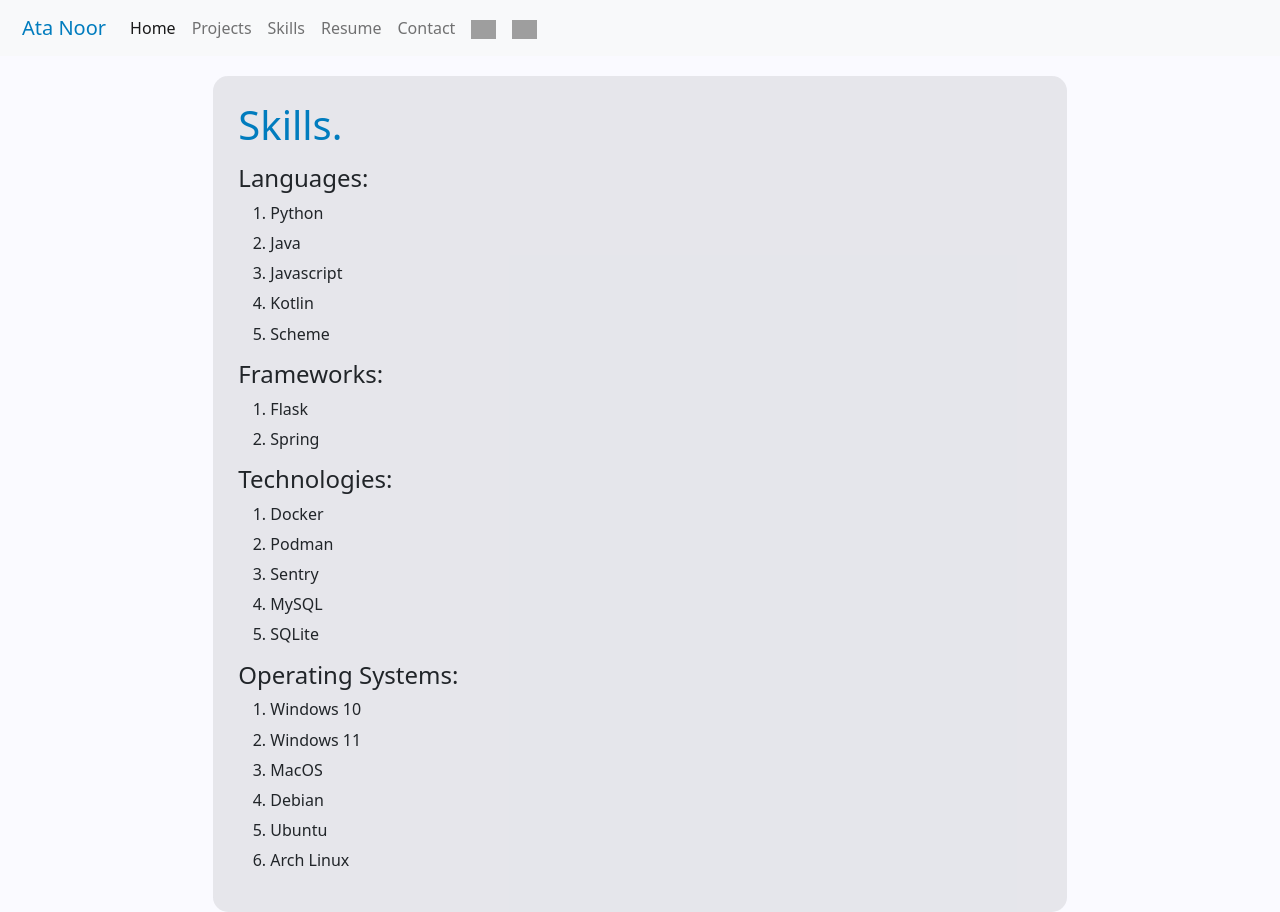
After one commit to atauln/pubsite, a Flask app: page /skills in a window 1280 px wide. The commit adds this page. Run offline with Flask 2, Linux system fonts and the light colour scheme; grey boxes are pictures that could not be loaded.

Commit message:
Fixed resume centering, added skills

```diff
--- a/app.py
+++ b/app.py
@@ -14,9 +14,9 @@
 def contact():
     return render_template('contact.html')
 
-@app.route('/technologies')
+@app.route('/skills')
 def technologies():
-    return render_template('technologies.html')
+    return render_template('skills.html')
 
 @app.route('/resume')
 def resume():
--- a/templates/base.html
+++ b/templates/base.html
@@ -19,7 +19,7 @@
                   <a class="nav-link" href="/projects">Projects</a>
                 </li>
                 <li class="nav-item">
-                  <a class="nav-link" href="/technologies">Technologies</a>
+                  <a class="nav-link" href="/skills">Skills</a>
                 </li>
                 <li class="nav-item">
                   <a class="nav-link" href="/resume">Resume</a>
@@ -49,9 +49,6 @@
         }
         .main-div {
             margin-top: 20px;
-            margin-left:0px;
-            margin-right:0px;
-            align-self: center;
             background-color: rgba(48, 52, 63, 0.1);
             box-sizing: border-box;
             padding: 25px;
--- a/templates/resume.html
+++ b/templates/resume.html
@@ -3,6 +3,7 @@
 {% block title %}Resume{% endblock %}
 
 {% block content %}
+<h1 class="heading" style="margin-bottom:15px">Resume.</h1>
 <iframe title="Ata's Resume" src="{{url_for('static', filename='cv/resume.pdf')}}"
-style="width:70rem; height: 45rem; margin-right:0px; margin-left:0px"></iframe>
+style="width:-moz-available; height: 45rem; margin-right:0px; margin-left:0px"></iframe>
 {% endblock %}
--- /dev/null
+++ b/templates/skills.html
@@ -0,0 +1,27 @@
+{% extends 'base.html' %}
+
+{% block title %}Technologies{% endblock %}
+
+{% macro list_items(header, items) %}
+<div class="skill_item">
+    <h4>{{header}}:</h4>
+    <ol>
+        {% for item in items %}
+        <li><h6>{{item}}</h6></li>
+        {% endfor %}
+    </ol>
+</div>
+{% endmacro %}
+
+{% block content %}
+<style>
+    .technology_item {
+        margin-right: 10px;
+    }
+</style>
+<h1 class="heading" style="margin-bottom:15px">Skills.</h1>
+{{list_items('Languages', ['Python', 'Java', 'Javascript', 'Kotlin', 'Scheme'])}}
+{{list_items('Frameworks', ['Flask', 'Spring'])}}
+{{list_items('Technologies', ['Docker', 'Podman', 'Sentry', 'MySQL', 'SQLite'])}}
+{{list_items('Operating Systems', ['Windows 10', 'Windows 11', 'MacOS', 'Debian', 'Ubuntu', 'Arch Linux'])}}
+{% endblock %}
```
